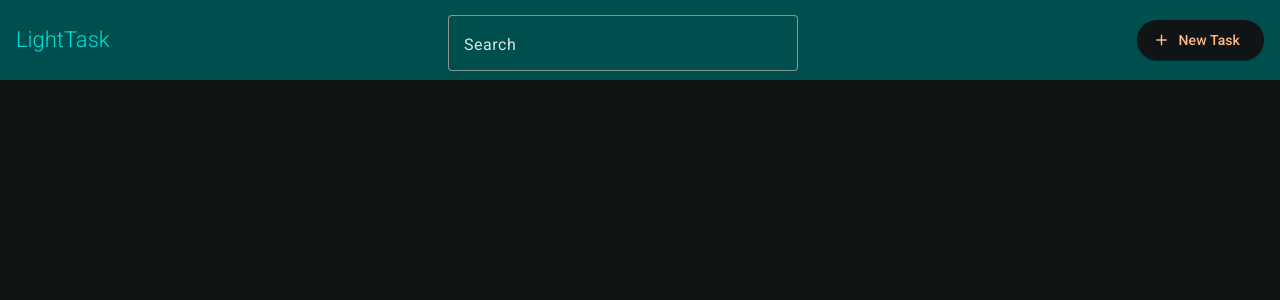
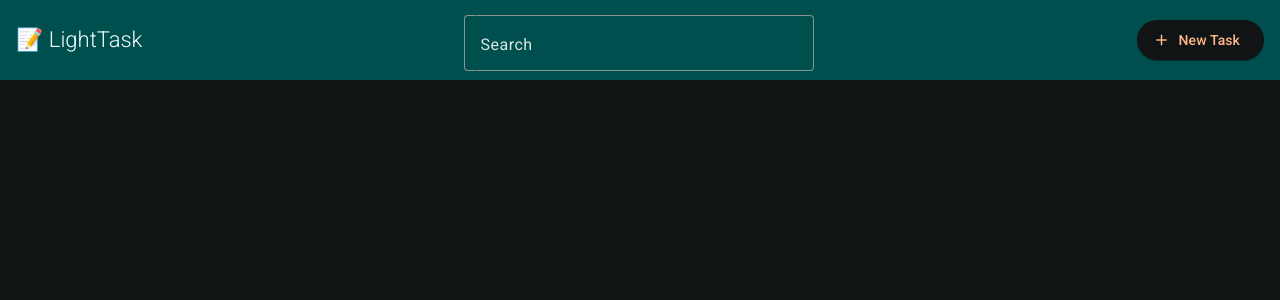
Before and after one commit to MarcinKielbik/LightTaskUI, an Angular app: page / in a window 1280 px wide. Shown: the top 300 px of the page. Built offline with nearby package versions, Linux system fonts and the light colour scheme.

Commit message:
feat: add logo to navbar

```diff
--- a/src/app/components/navbar/navbar.component.html
+++ b/src/app/components/navbar/navbar.component.html
@@ -1,5 +1,5 @@
 <mat-toolbar class="navbar">
-  <span class="logo">LightTask</span>
+  <span class="logo">📝 LightTask</span>
 
   <mat-form-field appearance="outline" class="search-field">
     <mat-label>Search</mat-label>
--- a/src/app/components/navbar/navbar.component.scss
+++ b/src/app/components/navbar/navbar.component.scss
@@ -2,19 +2,18 @@
   display: flex;
 
   justify-content: space-between;
-
-  color: #00dddd;
   height: 80px;
   background-color: #004f4f;
-
+  color: #00dddd;
 
   .logo {
     font-weight: 300;
+    color: azure;
   }
 
   .search-field {
-  width: 350px;
-  height: 50px;
-  margin: auto 0;
+    width: 350px;
+    height: 50px;
+    margin: auto 0;
+  }
 }
-}
```
